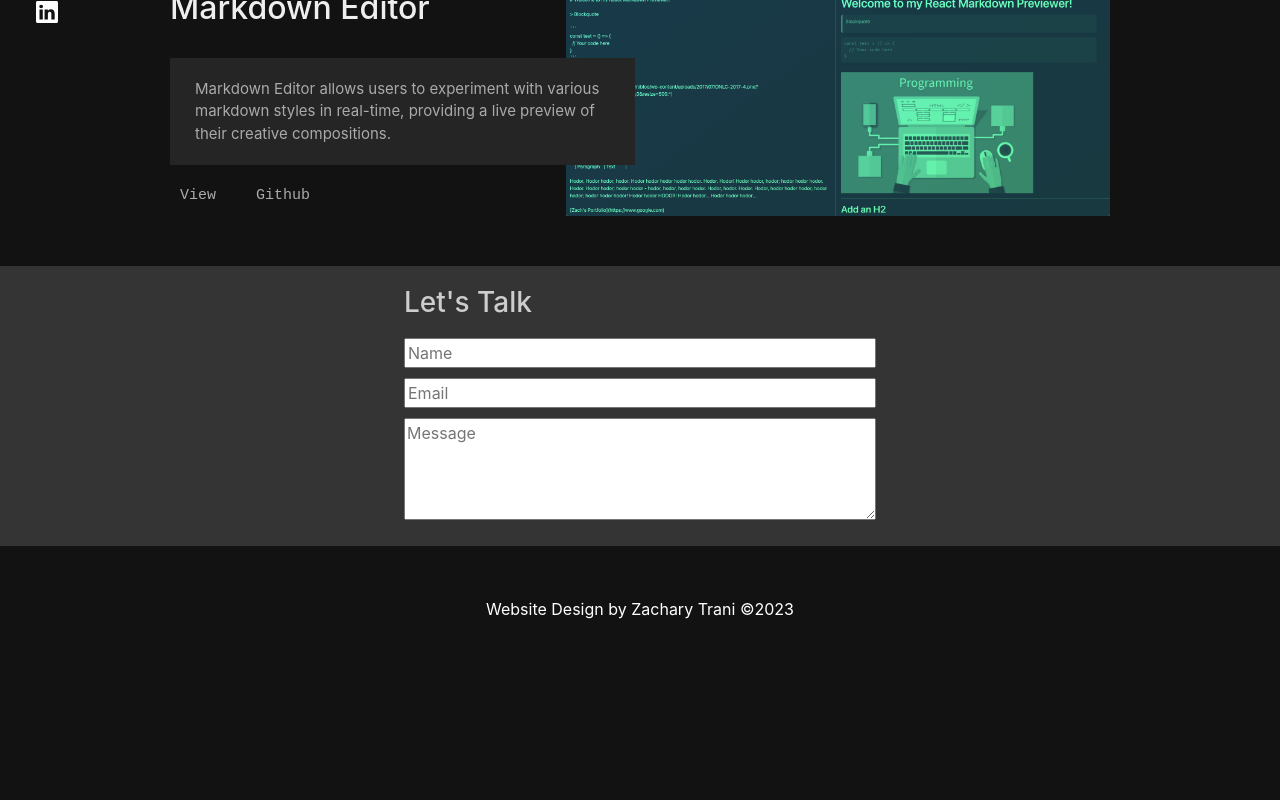
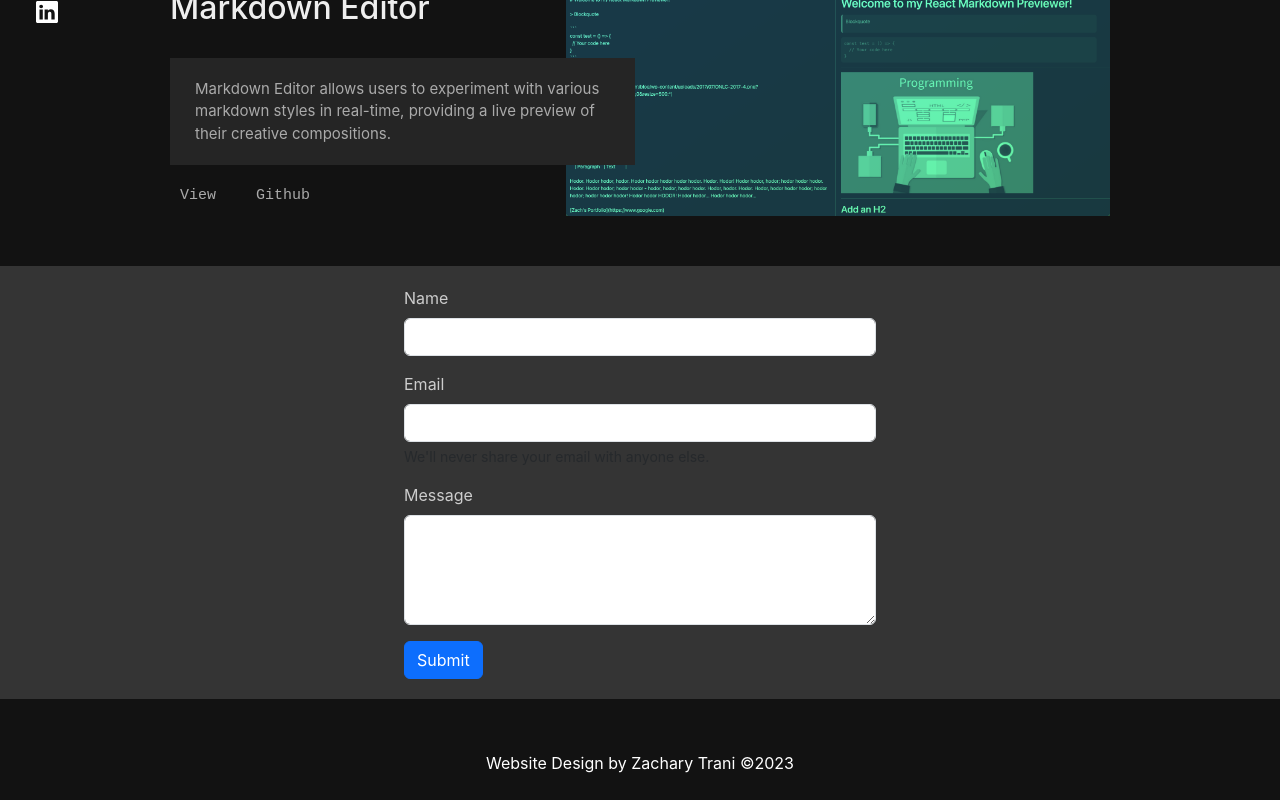
Before and after one commit to Zach-Trani/portfolio, a React (Create React App) app: page / in a window 1280 px wide. Shown: the part 662-1462 px from the top of the page. Before the commit the page ends 1309 px from the top, so only its background shows below. Built offline with nearby package versions, Linux system fonts and the light colour scheme; the HTML template or start-up script is replaced by a standard one.

Commit message:
Add bootstrap form to contact component

```diff
--- a/src/Components/Layout/Contact.css
+++ b/src/Components/Layout/Contact.css
@@ -12,13 +12,3 @@
     width: 40%; /* Adjust this width as needed */
     padding: 20px;
 }
-
-input {
-    width: 100%;
-    margin: 10px 0 0 0;
-}
-
-textarea {
-    width: 100%;
-    margin: 10px 0 0 0;
-}
--- a/src/Components/Layout/Contact.tsx
+++ b/src/Components/Layout/Contact.tsx
@@ -1,19 +1,48 @@
-import "./Contact.css"
+import "./Contact.css";
 
 export const Contact = () => {
   return (
     <div className="contact-container">
       <div className="contact">
         <form>
-                <h3>Let's Talk</h3>
-                <input type="text" placeholder="Name"></input>
-                <input type="text" placeholder="Email"></input>
-                <textarea placeholder="Message" rows={4}></textarea>
+          <div className="mb-3">
+            <label className="form-label">Name</label>
+            <input
+              type="email"
+              className="form-control"
+              id="exampleInputEmail1"
+              aria-describedby="emailHelp"
+            ></input>
+          </div>
+          <div className="mb-3">
+            <label className="form-label">Email</label>
+            <input
+              type="password"
+              className="form-control"
+              id="exampleInputPassword1"
+            ></input>
+            <div id="emailHelp" className="form-text">
+              We'll never share your email with anyone else.
+            </div>
+          </div>
+          <div className="mb-3">
+            <label className="form-label">
+              Message
+            </label>
+            <textarea
+              className="form-control"
+              id="exampleFormControlTextarea1"
+              rows={4}
+            ></textarea>
+          </div>
+          <button type="submit" className="btn btn-primary">
+            Submit
+          </button>
         </form>
       </div>
     </div>
-    )
-}
+  );
+};
 
 // <div>
 //             <div className="d-flex justify-content-center align-items-end credit-container">
```
Lines whose indentation alone changed are shown as unchanged.
